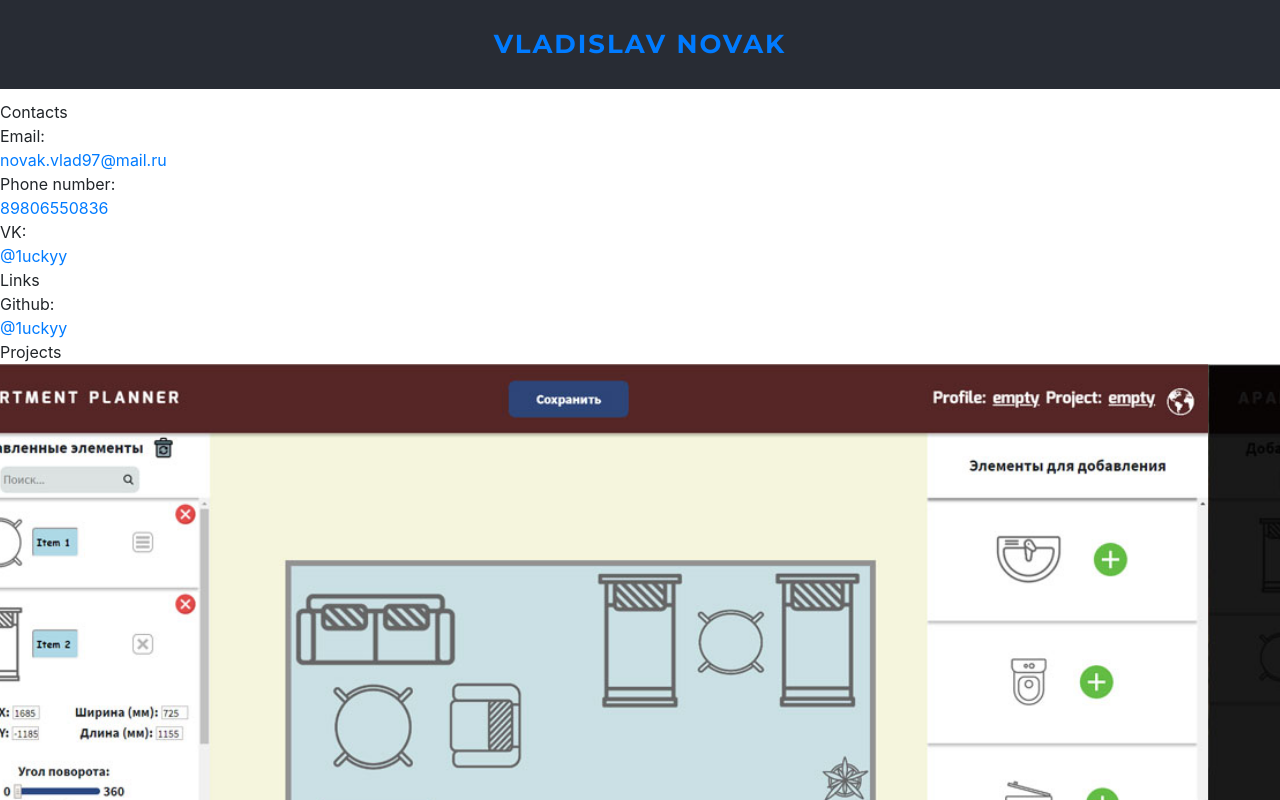
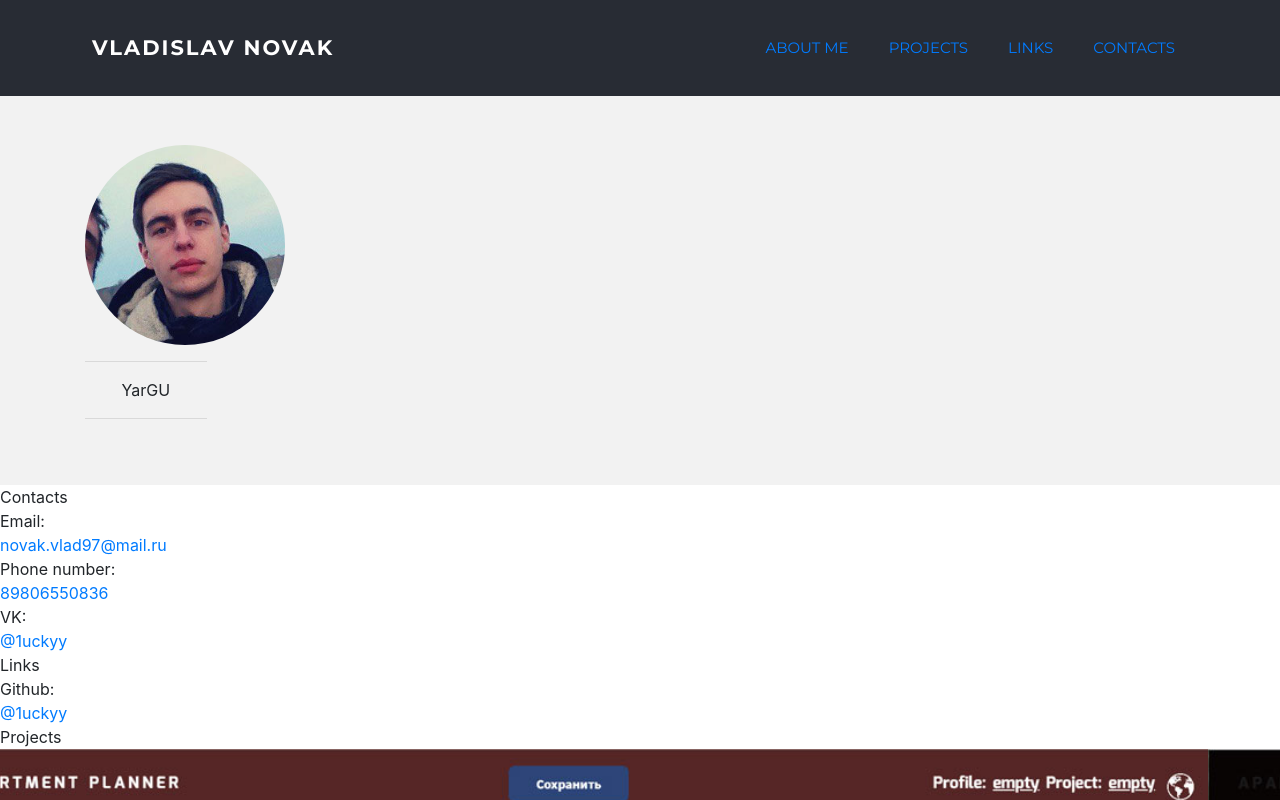
Before and after one commit to 1uckyy/Portfolio, a React (Create React App) app: page / in a window 1280 px wide. Shown: the top 800 px of the page. Built offline with nearby package versions, Linux system fonts and the light colour scheme.

Commit message:
Completed header section. Added empty 'about me' section.

```diff
--- a/src/App.css
+++ b/src/App.css
@@ -1,24 +1,5 @@
-.App {
-  text-align: center;
-}
-
-.App-logo {
-  height: 40vmin;
-  pointer-events: none;
-}
-
-@media (prefers-reduced-motion: no-preference) {
-  .App-logo {
-    animation: App-logo-spin infinite 20s linear;
-  }
-}
-
-.App-header {
-  font-family: 'Montserrat', sans-serif;
-  font-weight: 700;
-  font-size: 20px;
-  letter-spacing: 2px;
-
+/*Header*/
+.header {
   position: fixed;
   top: 0;
   right: 0;
@@ -26,36 +7,75 @@
   z-index: 1030;
 
   background-color: #282c34;
-  display: flex;
-  flex-direction: column;
-  align-items: center;
-  justify-content: center;
-  font-size: calc(10px + 2vmin);
   color: white;
   padding: 25px 0;
+
+  font-family: 'Montserrat', sans-serif;
 }
 
-.info {
-  padding-top: 100px;
-}
-
-.App-link {
-  color: #61dafb;
+.navWrap {
+  height: 95px;
 }
 
 .nameAuthor {
   text-transform: uppercase;
+  font-weight: 700;
+  font-size: 21px;
+  letter-spacing: 2px;
+  color: white;
+  padding: 7px;
 }
 
-@keyframes App-logo-spin {
-  from {
-    transform: rotate(0deg);
-  }
-  to {
-    transform: rotate(360deg);
-  }
+.nameAuthor:hover {
+  color: white;
+  text-decoration: none;
+}
+
+.menuItem {
+  padding: 15px 20px;
+
+  font-weight: 400;
+  font-size: 15px;
+  text-transform: uppercase;
+}
+
+.container {
+  display: flex;
+  align-items: center;
+  justify-content: space-between;
 }
 
 .carouselContainer {
 
 }
+
+/*About me*/
+.aboutMe {
+  padding-top: 50px;
+  padding-bottom: 50px;
+  background-color: #f2f2f2;
+}
+
+.centered {
+  text-align: center;
+}
+
+.row {
+  margin-left: 0;
+  margin-right: 0;
+}
+
+.avatar {
+  border-radius: 150px;
+  width: 200px;
+  height: 200px;
+}
+
+hr {
+  display: block;
+  height: 1px;
+  border: 0;
+  border-top: 1px solid #ccc;
+  margin: 1em 0;
+  padding: 0;
+}
--- a/src/App.js
+++ b/src/App.js
@@ -8,22 +8,47 @@ import planner1 from './images/aprtm_plnr1.jpg';
 import planner2 from './images/aprtm_plnr2.jpg';
 import planner3 from './images/aprtm_plnr3.jpg';
 import planner4 from './images/aprtm_plnr4.jpg';
+import im from './images/im.jpg';
 
 function App() {
   return (
     <div>
-      <div className="App-header">
-        <a className="nameAuthor" href="#top-navnar">vladislav novak</a>
+      <div className="navWrap">
+        <header className="header">
+          <div className="container">
+            <a className="nameAuthor" href="#top-navnar">vladislav novak</a>
+            <div className="menu">
+            <a className="menuItem">about me</a>
+            <a className="menuItem">projects</a>
+            <a className="menuItem">links</a>
+            <a className="menuItem">contacts</a>
+            </div>
+          </div>
+        </header>
       </div>
-      <div></div>
-      <div className="info" id="top-navnar">
+      <div className="aboutMe">
+        <div className="container centered">
+          <div className="row">
+            <div className="col-lg-7 mt">
+              <img className="avatar" src={im} alt="Vladislav Novak"></img>
+              <hr/>
+              <div>YarGU</div>
+              <hr/>
+            </div>
+            <div className="col-lg-5">
+
+            </div>
+          </div>
+        </div>
+      </div>
+      <div className="contacts" id="top-navnar">
         <div className="contacts">Contacts</div>
         <div>Email:</div><a href="mailto:novak.vlad97@mail.ru">novak.vlad97@mail.ru</a>
         <div>Phone number:</div><a href="tel:89806550836">89806550836</a>
         <div>VK:</div><a href="https://vk.com/1uckyy">@1uckyy</a>
-        <div>Links</div>
-        <div>Github:</div><a href="https://github.com/1uckyy">@1uckyy</a>
       </div>
+      <div>Links</div>
+      <div>Github:</div><a href="https://github.com/1uckyy">@1uckyy</a>
       <div>Projects</div>
       <div className="carouselContainer">
         <Carousel>
```
Also changed, not shown: src/images/im.jpg (added).
